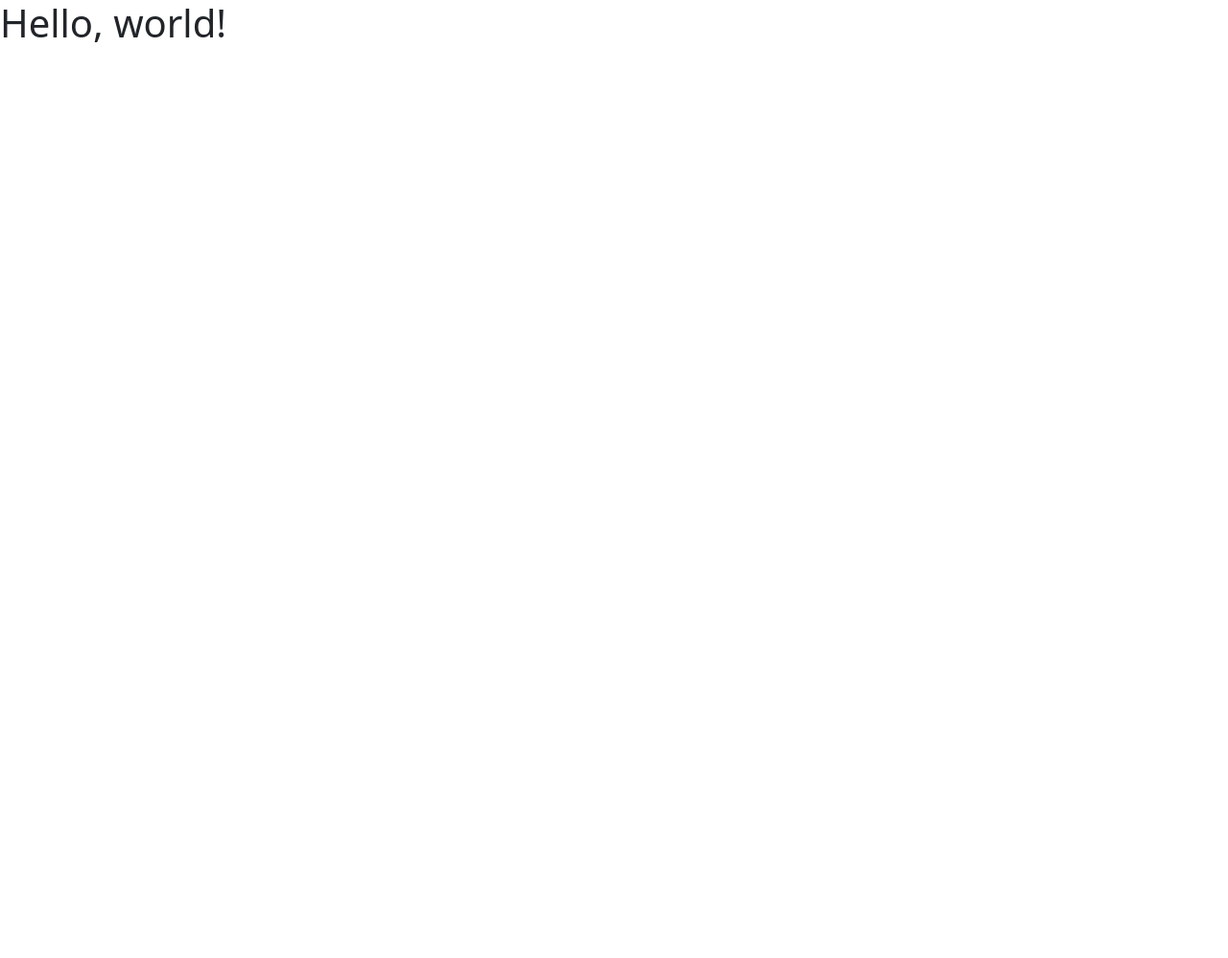
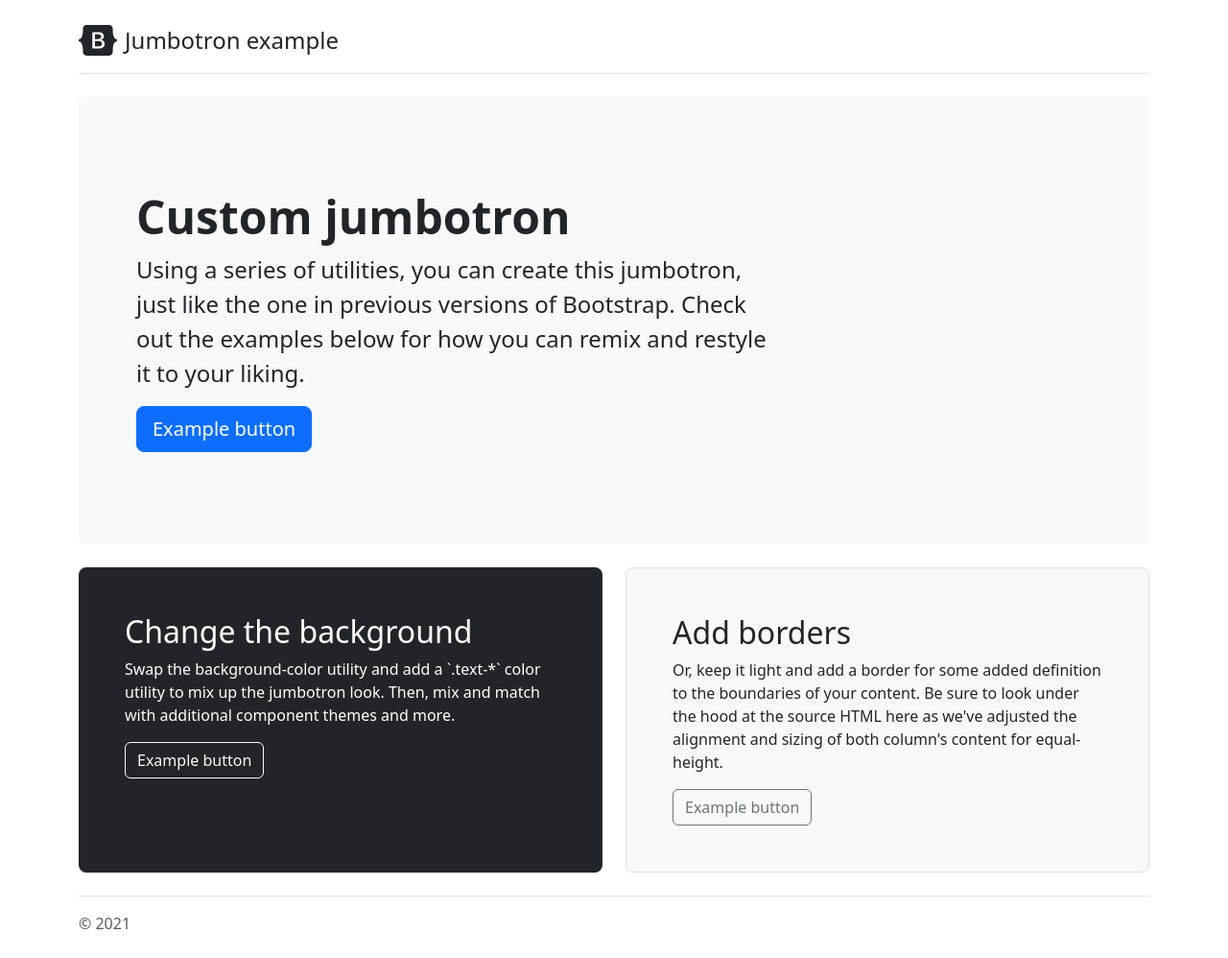
Before and after one commit to shawnwiggins/shawnwiggins.github.io, a plain HTML site: page index2.html in a window 1280 px wide. Shown: the whole page at 96% size. Before the commit the page ends 800 px from the top, so only its background shows below. Drawn offline with nearby package versions, Linux system fonts and the light colour scheme.

Commit message:
Update index2.html

```diff
--- a/index2.html
+++ b/index2.html
@@ -1,27 +1,92 @@
+
 <!doctype html>
 <html lang="en">
   <head>
-    <!-- Required meta tags -->
     <meta charset="utf-8">
     <meta name="viewport" content="width=device-width, initial-scale=1">
+    <meta name="description" content="">
+    <meta name="author" content="Mark Otto, Jacob Thornton, and Bootstrap contributors">
+    <meta name="generator" content="Hugo 0.82.0">
+    <title>Jumbotron example · Bootstrap v5.0</title>
 
-    <!-- Bootstrap CSS -->
-    <link href="https://cdn.jsdelivr.net/npm/bootstrap@5.0.0-beta3/dist/css/bootstrap.min.css" rel="stylesheet" integrity="sha384-eOJMYsd53ii+scO/bJGFsiCZc+5NDVN2yr8+0RDqr0Ql0h+rP48ckxlpbzKgwra6" crossorigin="anonymous">
+    <link rel="canonical" href="https://getbootstrap.com/docs/5.0/examples/jumbotron/">
 
-    <title>Hello, world!</title>
+
+
+    <!-- Bootstrap core CSS -->
+<link href="/docs/5.0/dist/css/bootstrap.min.css" rel="stylesheet" integrity="sha384-eOJMYsd53ii+scO/bJGFsiCZc+5NDVN2yr8+0RDqr0Ql0h+rP48ckxlpbzKgwra6" crossorigin="anonymous">
+
+    <!-- Favicons -->
+<link rel="apple-touch-icon" href="/docs/5.0/assets/img/favicons/apple-touch-icon.png" sizes="180x180">
+<link rel="icon" href="/docs/5.0/assets/img/favicons/favicon-32x32.png" sizes="32x32" type="image/png">
+<link rel="icon" href="/docs/5.0/assets/img/favicons/favicon-16x16.png" sizes="16x16" type="image/png">
+<link rel="manifest" href="/docs/5.0/assets/img/favicons/manifest.json">
+<link rel="mask-icon" href="/docs/5.0/assets/img/favicons/safari-pinned-tab.svg" color="#7952b3">
+<link rel="icon" href="/docs/5.0/assets/img/favicons/favicon.ico">
+<meta name="theme-color" content="#7952b3">
+
+
+    <style>
+      .bd-placeholder-img {
+        font-size: 1.125rem;
+        text-anchor: middle;
+        -webkit-user-select: none;
+        -moz-user-select: none;
+        user-select: none;
+      }
+
+      @media (min-width: 768px) {
+        .bd-placeholder-img-lg {
+          font-size: 3.5rem;
+        }
+      }
+    </style>
+
+
   </head>
   <body>
-    <h1>Hello, world!</h1>
 
-    <!-- Optional JavaScript; choose one of the two! -->
+<main>
+  <div class="container py-4">
+    <header class="pb-3 mb-4 border-bottom">
+      <a href="/" class="d-flex align-items-center text-dark text-decoration-none">
+        <svg xmlns="http://www.w3.org/2000/svg" width="40" height="32" class="me-2" viewBox="0 0 118 94" role="img"><title>Bootstrap</title><path fill-rule="evenodd" clip-rule="evenodd" d="M24.509 0c-6.733 0-11.715 5.893-11.492 12.284.214 6.14-.064 14.092-2.066 20.577C8.943 39.365 5.547 43.485 0 44.014v5.972c5.547.529 8.943 4.649 10.951 11.153 2.002 6.485 2.28 14.437 2.066 20.577C12.794 88.106 17.776 94 24.51 94H93.5c6.733 0 11.714-5.893 11.491-12.284-.214-6.14.064-14.092 2.066-20.577 2.009-6.504 5.396-10.624 10.943-11.153v-5.972c-5.547-.529-8.934-4.649-10.943-11.153-2.002-6.484-2.28-14.437-2.066-20.577C105.214 5.894 100.233 0 93.5 0H24.508zM80 57.863C80 66.663 73.436 72 62.543 72H44a2 2 0 01-2-2V24a2 2 0 012-2h18.437c9.083 0 15.044 4.92 15.044 12.474 0 5.302-4.01 10.049-9.119 10.88v.277C75.317 46.394 80 51.21 80 57.863zM60.521 28.34H49.948v14.934h8.905c6.884 0 10.68-2.772 10.68-7.727 0-4.643-3.264-7.207-9.012-7.207zM49.948 49.2v16.458H60.91c7.167 0 10.964-2.876 10.964-8.281 0-5.406-3.903-8.178-11.425-8.178H49.948z" fill="currentColor"></path></svg>
+        <span class="fs-4">Jumbotron example</span>
+      </a>
+    </header>
 
-    <!-- Option 1: Bootstrap Bundle with Popper -->
-    <script src="https://cdn.jsdelivr.net/npm/bootstrap@5.0.0-beta3/dist/js/bootstrap.bundle.min.js" integrity="sha384-JEW9xMcG8R+pH31jmWH6WWP0WintQrMb4s7ZOdauHnUtxwoG2vI5DkLtS3qm9Ekf" crossorigin="anonymous"></script>
+    <div class="p-5 mb-4 bg-light rounded-3">
+      <div class="container-fluid py-5">
+        <h1 class="display-5 fw-bold">Custom jumbotron</h1>
+        <p class="col-md-8 fs-4">Using a series of utilities, you can create this jumbotron, just like the one in previous versions of Bootstrap. Check out the examples below for how you can remix and restyle it to your liking.</p>
+        <button class="btn btn-primary btn-lg" type="button">Example button</button>
+      </div>
+    </div>
 
-    <!-- Option 2: Separate Popper and Bootstrap JS -->
-    <!--
-    <script src="https://cdn.jsdelivr.net/npm/@popperjs/core@2.9.1/dist/umd/popper.min.js" integrity="sha384-SR1sx49pcuLnqZUnnPwx6FCym0wLsk5JZuNx2bPPENzswTNFaQU1RDvt3wT4gWFG" crossorigin="anonymous"></script>
-    <script src="https://cdn.jsdelivr.net/npm/bootstrap@5.0.0-beta3/dist/js/bootstrap.min.js" integrity="sha384-j0CNLUeiqtyaRmlzUHCPZ+Gy5fQu0dQ6eZ/xAww941Ai1SxSY+0EQqNXNE6DZiVc" crossorigin="anonymous"></script>
-    -->
+    <div class="row align-items-md-stretch">
+      <div class="col-md-6">
+        <div class="h-100 p-5 text-white bg-dark rounded-3">
+          <h2>Change the background</h2>
+          <p>Swap the background-color utility and add a `.text-*` color utility to mix up the jumbotron look. Then, mix and match with additional component themes and more.</p>
+          <button class="btn btn-outline-light" type="button">Example button</button>
+        </div>
+      </div>
+      <div class="col-md-6">
+        <div class="h-100 p-5 bg-light border rounded-3">
+          <h2>Add borders</h2>
+          <p>Or, keep it light and add a border for some added definition to the boundaries of your content. Be sure to look under the hood at the source HTML here as we've adjusted the alignment and sizing of both column's content for equal-height.</p>
+          <button class="btn btn-outline-secondary" type="button">Example button</button>
+        </div>
+      </div>
+    </div>
+
+    <footer class="pt-3 mt-4 text-muted border-top">
+      &copy; 2021
+    </footer>
+  </div>
+</main>
+
+
+
   </body>
 </html>
```
